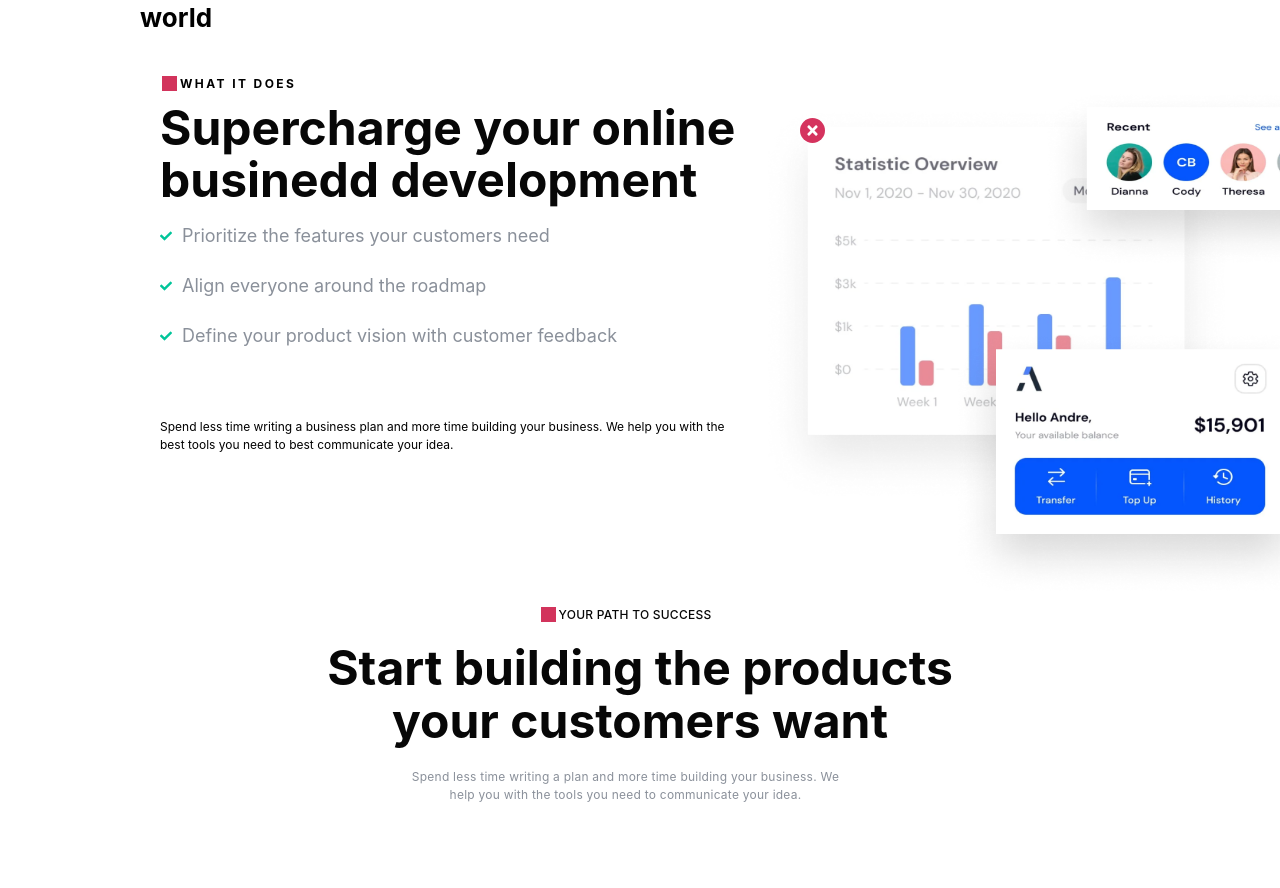
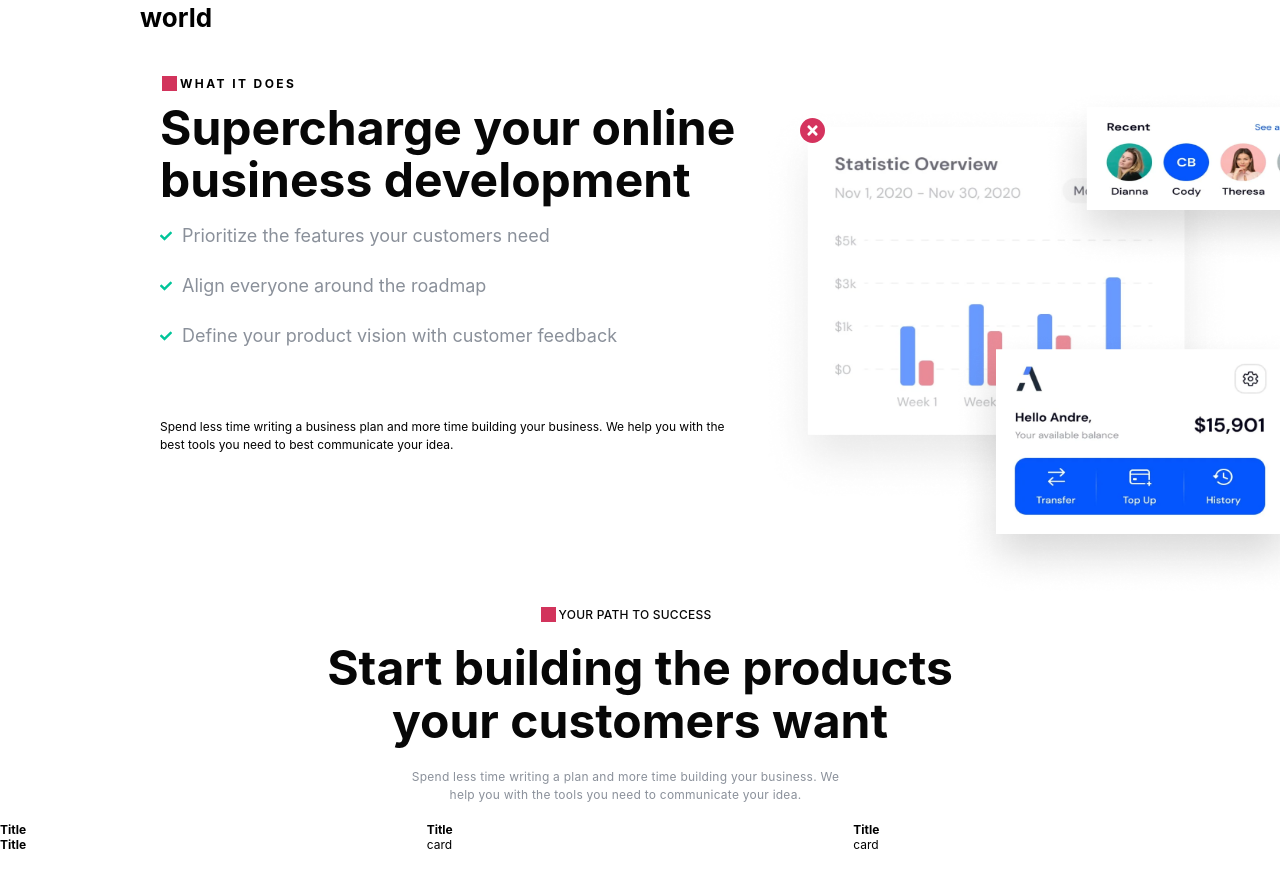
Before and after one commit to webobscure/business-consalting, a React (Vite) app: page / in a window 1280 px wide. Shown: the part 1022-1910 px from the top of the page. Before the commit the page ends 1844 px from the top, so only its background shows below. Built offline with nearby package versions, Linux system fonts and the light colour scheme.

Commit message:
styling cards

```diff
--- a/src/pages/Home.jsx
+++ b/src/pages/Home.jsx
@@ -60,7 +60,7 @@ const Home = () => {
         </div>
         <div className="left">
           <div className="information-pros">
-            <h2 className="information-pros__text">Supercharge your online businedd development</h2>
+            <h2 className="information-pros__text">Supercharge your online business development</h2>
             <ul className="information-pros-list">
               <li className="information-pros-list__text">
                 <FaCheck color="#00C59A" style={{ marginRight: '10px' }} />
@@ -90,7 +90,7 @@ const Home = () => {
           <img src={wallet} alt="wallet" className="wallet" />
         </div>
       </section>
-      <section className="card">
+      <section className="path">
         <div className="path-success">
           <h2 className='path-success__small'>
             <div className="path-success__rectangle"></div>
@@ -100,6 +100,22 @@ const Home = () => {
           <p className="path-success__description">Spend less time writing a plan and more time building your business.
            We help you with the tools you need to communicate your idea.</p>
         </div>
+        <section className="container">
+          <div className="card">
+            <div className="card-image"></div>
+            <h1>Title</h1>
+            <h1>Title</h1>
+
+          </div>
+          <div className="card">
+            <h1>Title</h1>
+            <p>card</p>
+          </div>
+          <div className="card">
+            <h1>Title</h1>
+            <p>card</p>
+          </div>
+        </section>
       </section>
     </>
   );
--- a/src/styles/App.css
+++ b/src/styles/App.css
@@ -356,6 +356,15 @@ header {
   color: var(--grayText);
 }
 
+.container {
+  display: flex;
+}
+
+.card {
+  width: 464px;
+  height: 338px;
+}
+
 /* Media query */
 @media only screen and (max-width: 1320px) {
   header {
```
Also changed, not shown: src/styles/App.scss (+9 -0 lines), 1 other file (tests, documents, lock files or other folders).
